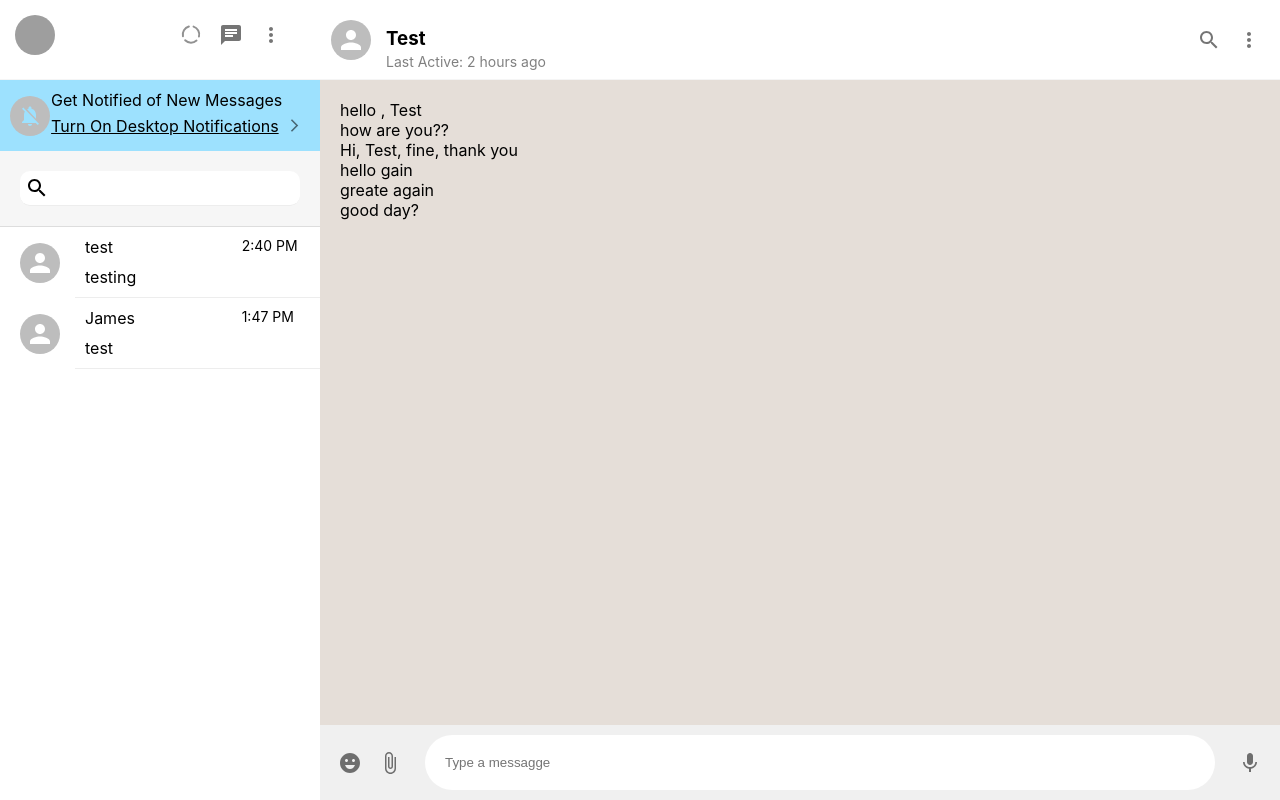
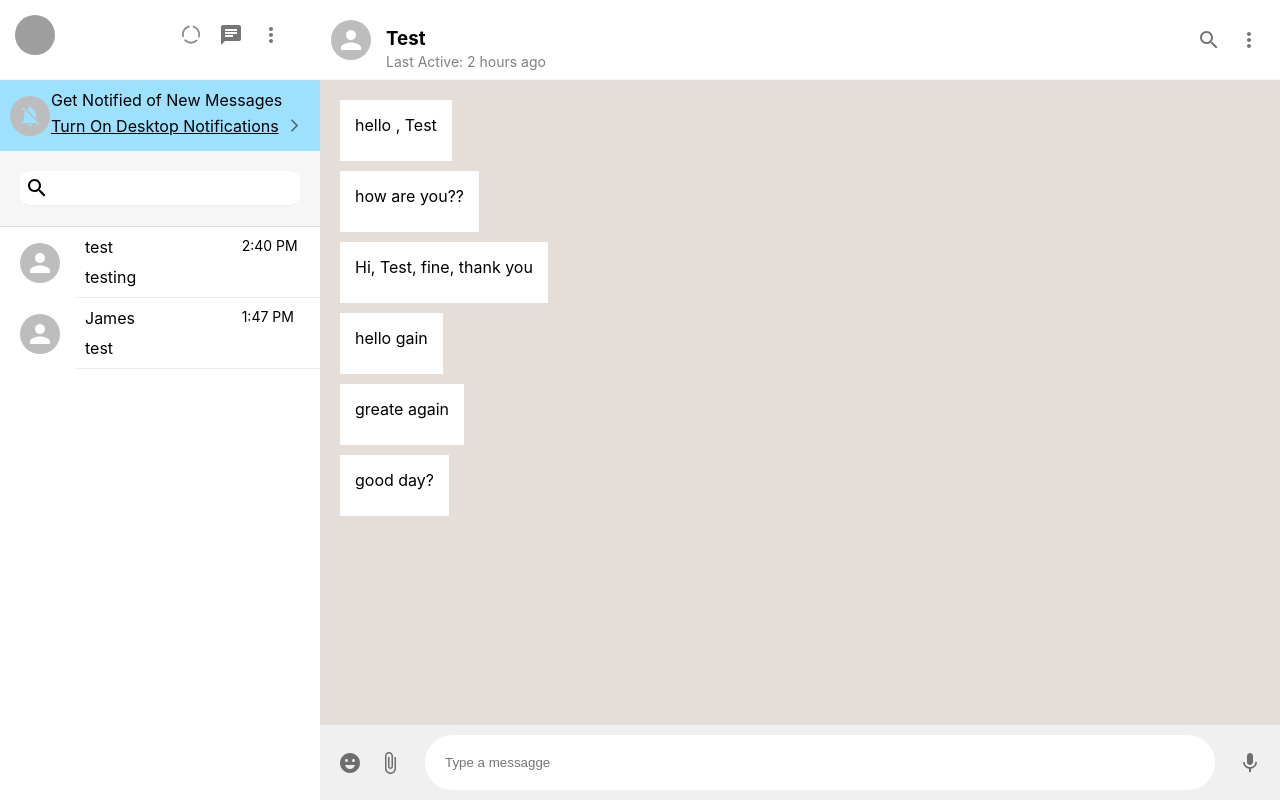
Before and after one commit to jasonkartz7/whatsapp-clone, a Next.js app: page /chat/1 in a window 1280 px wide. Built offline with nearby package versions, Linux system fonts and the light colour scheme; grey boxes are pictures that could not be loaded.

Commit message:
message bubble

```diff
--- a/components/ChatContent.js
+++ b/components/ChatContent.js
@@ -6,6 +6,7 @@ import EmojiEmotionsIcon from '@mui/icons-material/EmojiEmotions';
 import AttachFileIcon from '@mui/icons-material/AttachFile';
 import MicIcon from '@mui/icons-material/Mic';
 import messages from '../data/messages.json';
+import Message from './Message';
 
 const ChatContent = () => {
   return (
@@ -25,7 +26,12 @@ const ChatContent = () => {
       </Header>
       <MessagesContainer>
         {messages.map((message) => (
-          <div key={message.id}>{message.message}</div>
+          <Message
+            key={message.id}
+            user={message.user}
+            message={message.message}
+            timestamp={message.timestamp}
+          />
         ))}
       </MessagesContainer>
       <InputContainer>
--- /dev/null
+++ b/components/Message.js
@@ -0,0 +1,24 @@
+import styled from 'styled-components';
+
+const Message = ({ user, message, timestamp }) => {
+  return (
+    <Container>
+      <MessageBubble>{message}</MessageBubble>
+    </Container>
+  );
+};
+
+export default Message;
+
+const Container = styled.div`
+  display: flex;
+`;
+
+const MessageBubble = styled.div`
+  padding: 15px;
+  padding-bottom: 26px;
+  text-align: right;
+  background-color: white;
+  margin-bottom: 10px;
+  position: relative;
+`;
```
